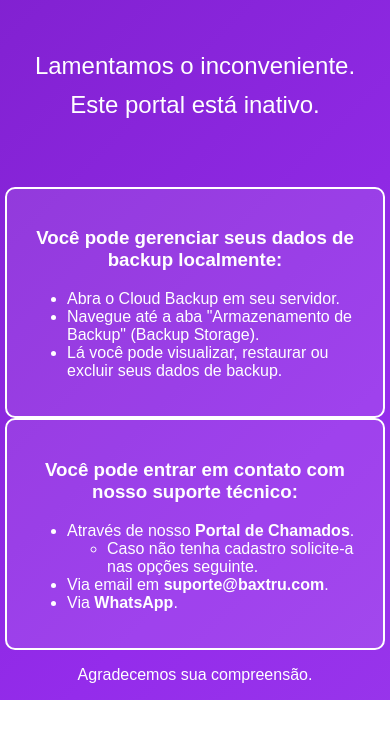
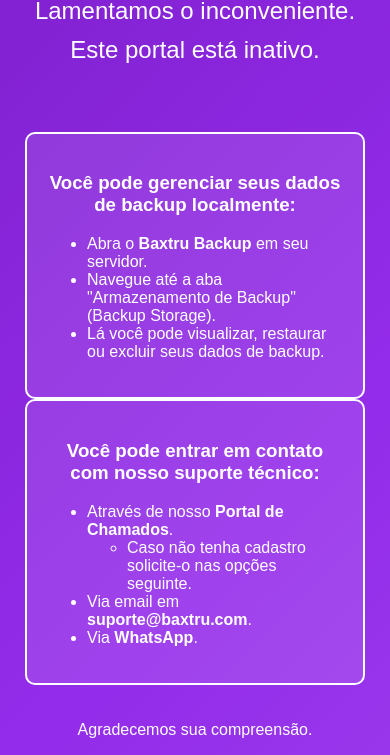
Before and after one commit to salesigor/maintenance-mode, a plain HTML site: page index.html in a window 390 px wide. Shown: the part 172-927 px from the top of the page. Before the commit the page ends 872 px from the top, so only its background shows below. Drawn offline with Linux system fonts and the light colour scheme.

Commit message:
support info

```diff
--- a/index.html
+++ b/index.html
@@ -18,7 +18,7 @@
                     <div class="quadro">
                         <h3>Você pode gerenciar seus dados de backup localmente:</h3>
                         <ul class="lista-direita">
-                            <li>Abra o Cloud Backup em seu servidor.</li>
+                            <li>Abra o <a href="file:///C:/ProgramData/Microsoft/Windows/Start%20Menu/Programs/Baxtru/Baxtru%20Backup/Baxtru%20Backup.exe">Baxtru Backup</a> em seu servidor.</li>
                             <li>Navegue até a aba "Armazenamento de Backup" (Backup Storage).</li>
                             <li>Lá você pode visualizar, restaurar ou excluir seus dados de backup.</li>
                         </ul>
@@ -28,7 +28,7 @@
                         <ul class="lista-direita">
                             <li>Através de nosso <a href="https://suporte.baxtru.com/">Portal de Chamados</a>.</li>
                             <ul>
-                                <li>Caso não tenha cadastro solicite-a nas opções seguinte.</li>
+                                <li>Caso não tenha cadastro solicite-o nas opções seguinte.</li>
                             </ul>
                             <li>Via email em <a href="mailto:suporte@baxtru.com">suporte@baxtru.com</a>.</li>
                             <li>Via <a href="https://wa.me/551138781520">WhatsApp</a>.</li>
--- a/style.css
+++ b/style.css
@@ -30,6 +30,7 @@
     display: flex;
     justify-content: space-between;
     flex-wrap: wrap;
+    padding: 0 170px 170px;
 }
 .quadro {
     flex: 1;
@@ -39,6 +40,9 @@
     border-radius: 10px;
     background-color: rgba(255, 255, 255, 0.1);
     margin: 0 5px;
+}
+.quadro:hover {
+    background-color: rgba(255, 255, 255, 0.158);
 }
 .lista-direita {
     text-align: right;
@@ -60,6 +64,9 @@
     height: auto;
 }
 @media screen and (max-width: 600px) {
+    .quadros {
+        padding: 0 20px 20px;
+    }
     .quadro {
         width: 90%;
     }
```
